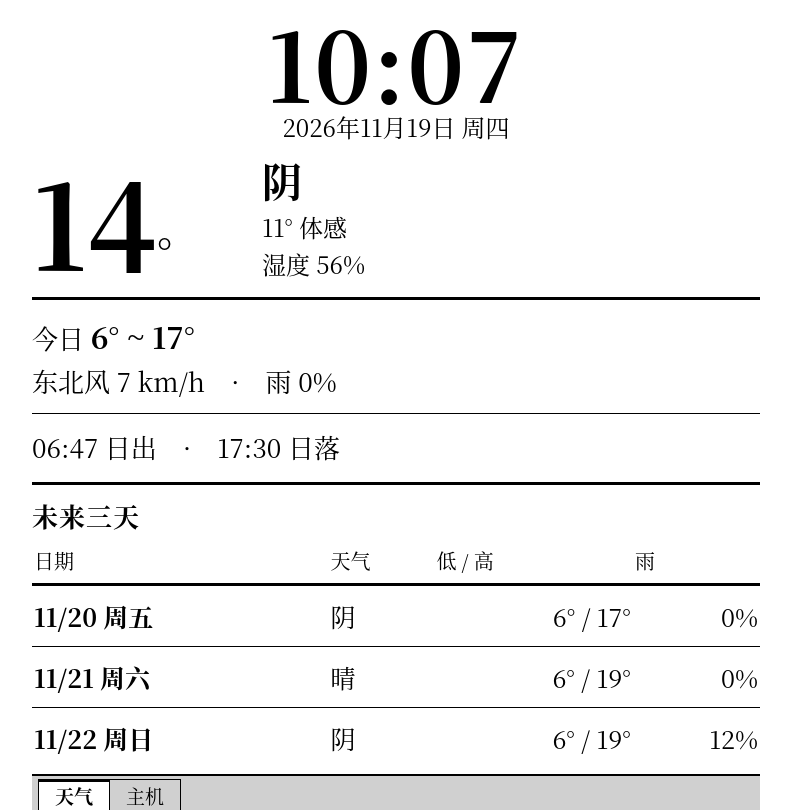
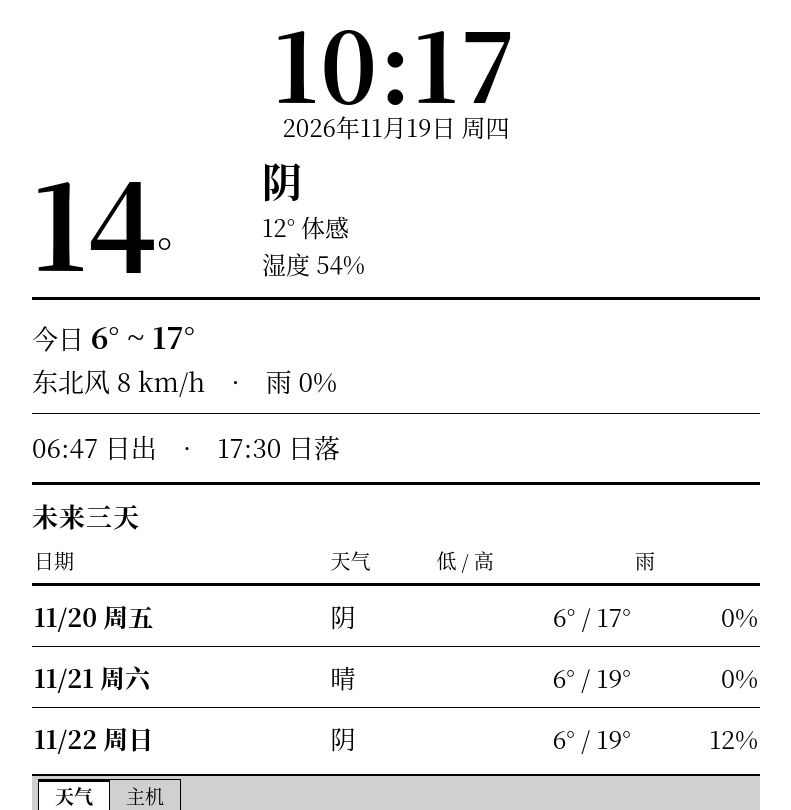
Before and after one commit to xiaohui33/mb, a plain HTML site: page index.html in a window 1280 px wide. Shown: the whole page, without its empty margins (244-1035 px from the left). Drawn offline with Linux system fonts and the light colour scheme.

Commit message:
update 2026-11-19 02:17 UTC

```diff
--- a/index.html
+++ b/index.html
@@ -54,20 +54,20 @@
 <body>
 <div id="main">
 
-<div class="clock" id="clock">10:07</div><div class="date" id="date">2026年11月19日 周四</div>
+<div class="clock" id="clock">10:17</div><div class="date" id="date">2026年11月19日 周四</div>
 <table class="hero"><tr>
   <td style="width:230px">
     <div class="big">14<span class="deg">°</span></div>
   </td>
   <td>
     <div class="cond">阴</div>
-    <div class="sub">11° 体感</div>
-    <div class="sub">湿度 56%</div>
+    <div class="sub">12° 体感</div>
+    <div class="sub">湿度 54%</div>
   </td>
 </tr></table>
 <div class="rule"></div>
 <div class="line">今日 <b>6° ~ 17°</b></div>
-<div class="line">东北风 7 km/h　·　雨 0%</div>
+<div class="line">东北风 8 km/h　·　雨 0%</div>
 <div class="thin"></div>
 <div class="line">06:47 日出　·　17:30 日落</div>
 <div class="rule"></div>
@@ -77,7 +77,7 @@
 <tr><td class='wd'>11/20 周五</td><td>阴</td><td class='r'>6° / 17°</td><td class='r'>0%</td></tr><tr><td class='wd'>11/21 周六</td><td>晴</td><td class='r'>6° / 19°</td><td class='r'>0%</td></tr><tr><td class='wd'>11/22 周日</td><td>阴</td><td class='r'>6° / 19°</td><td class='r'>12%</td></tr>
 </table>
 
-<div class="foot">每 10 分钟自动刷新　·　10:07</div>
+<div class="foot">每 10 分钟自动刷新　·　10:17</div>
 </div>
 <div class="tabbar" id="bar">
   <a class="cur" href="./">天气</a><a class="" href="status/">主机</a>
@@ -86,7 +86,7 @@
 (function () {
   // Kindle 设备时钟常年不准（常见是停在 UTC），所以不以设备时间为准：
   // 用服务端渲染时刻做基准，之后用毫秒差自行走字，每次页面自刷新都会重新校准。
-  var SERVER_MS = 1795054051873;   // 服务端 epoch(ms)
+  var SERVER_MS = 1795054657958;   // 服务端 epoch(ms)
   var TZ_OFF = 8;         // 显示时区偏移（小时，如 8）
   var OFFSET = SERVER_MS - (new Date()).getTime();
   var bar = document.getElementById('bar');
```
Also changed, not shown: status/index.html (+4 -4 lines).
